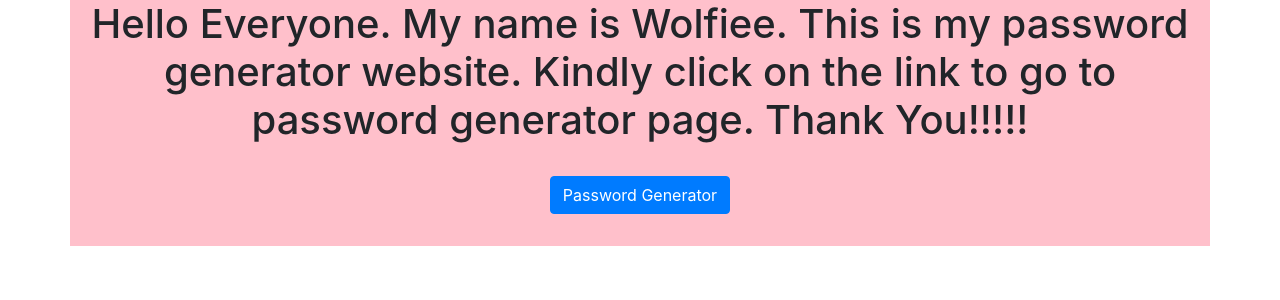
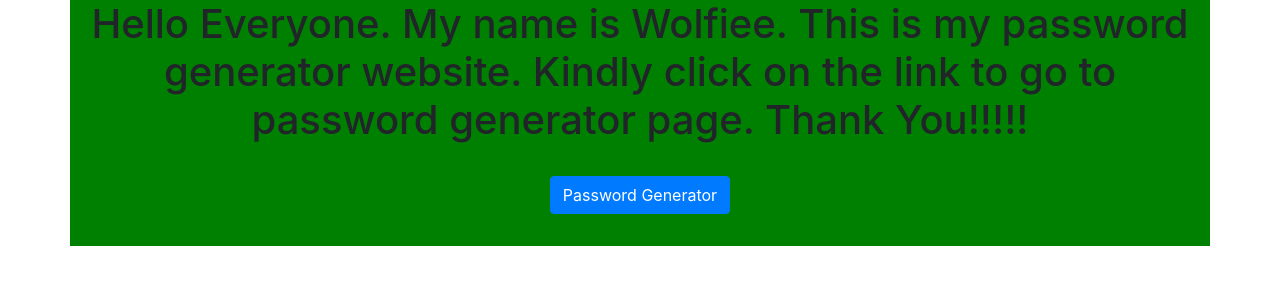
Before and after one commit to adityaprakash1412/django3-password-generator, a Django app: page / in a window 1280 px wide. Shown: the top 300 px of the page. Run offline with Django 3.2, Linux system fonts and the light colour scheme; some libraries are stand-ins or nearby versions.

Commit message:
Our first Commit!

```diff
--- a/generator/templates/generator/about.html
+++ b/generator/templates/generator/about.html
@@ -1,5 +1,5 @@
 <link rel="stylesheet" href="https://stackpath.bootstrapcdn.com/bootstrap/4.4.1/css/bootstrap.min.css" integrity="sha384-Vkoo8x4CGsO3+Hhxv8T/Q5PaXtkKtu6ug5TOeNV6gBiFeWPGFN9MuhOf23Q9Ifjh" crossorigin="anonymous">
-<div style="background-color:pink" class="container text-center">
+<div style="background-color:green" class="container text-center">
 <h1>
     Hello Everyone. My name is Wolfiee. This is my password generator website.
     Kindly click on the link to go to password generator page. Thank You!!!!!
```
